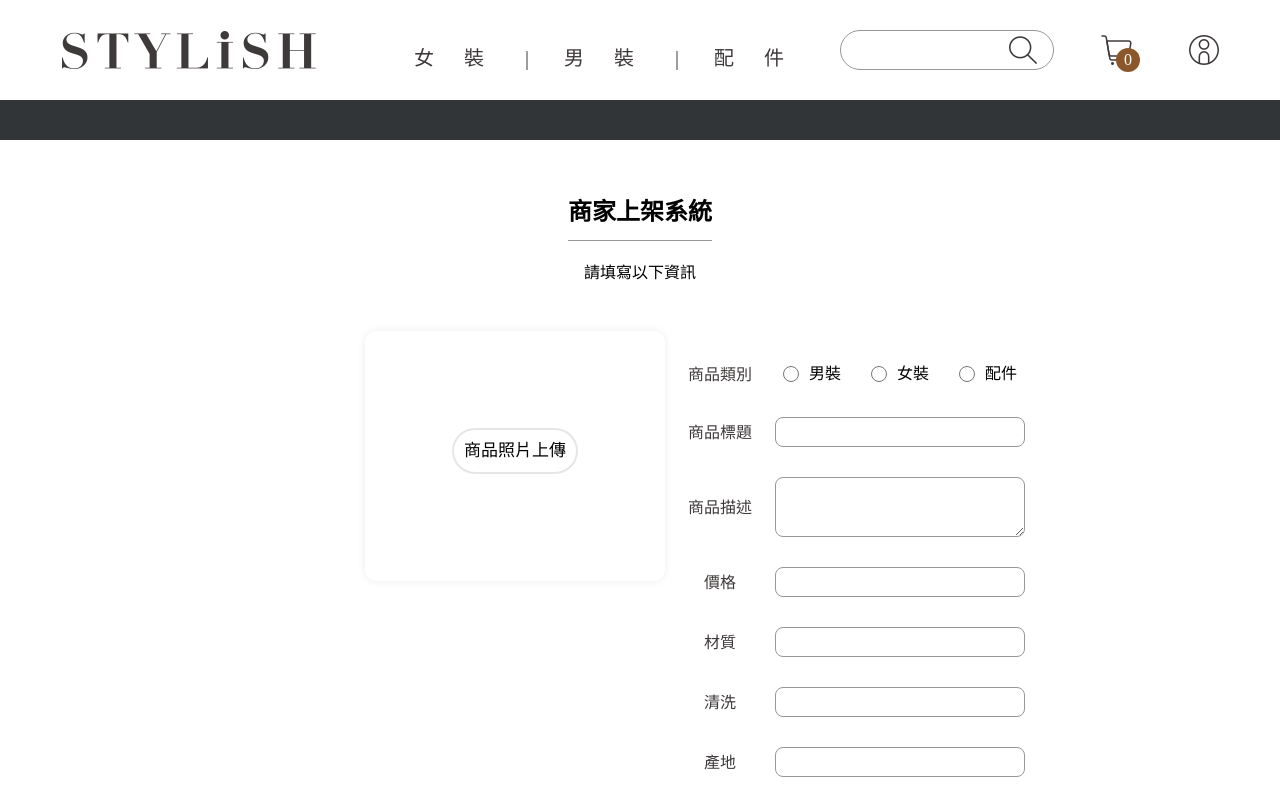
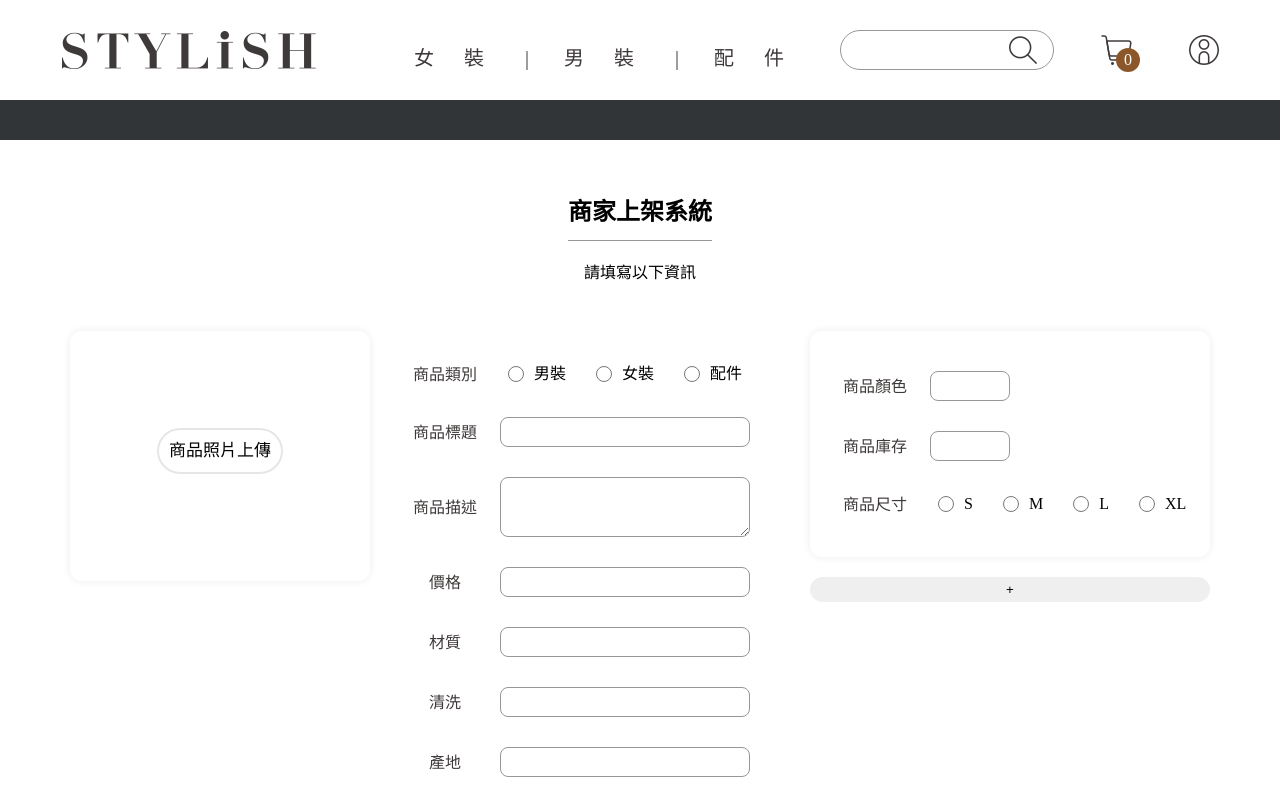
Before and after one commit to Orcus2021/Co-Work, a React (Create React App) app: page /user/upload in a window 1280 px wide. Shown: the top 800 px of the page. Built offline with nearby package versions, Linux system fonts and the light colour scheme; a web font is replaced by a local one.

Commit message:
Upload fetch API w/ DummyData

```diff
--- a/src/pages/User/Upload.js
+++ b/src/pages/User/Upload.js
@@ -9,18 +9,15 @@ const Wrapper = styled.div`
   align-items: center;
   text-align: center;
 `;
-
 const Title = styled.div`
   padding-bottom: 16px;
   border-bottom: 1px solid #979797;
   font-size: 24px;
   font-weight: bold;
 `;
-
 const Content = styled.div`
   margin-top: 24px;
 `;
-
 const BackButton = styled.button`
   background-color: #fff;
   border: solid 2px #e6e6e6;
@@ -42,10 +39,18 @@ const Form = styled.div`
 const FormLeft = styled.div`
   display: flex;
   width: 300px;
+  margin-right: 20px;
+`;
+const FormCenter = styled.div`
+  display: flex;
+  width: 400px;
+  margin-right: 20px;
 `;
 const FormRight = styled.div`
   display: flex;
-  width: 250px;
+  width: 400px;
+  display: flex;
+  flex-direction: column;
 `;
 
 const UploadCardStyled = styled.label`
@@ -105,22 +110,6 @@ const ClearBtn = styled.button`
   cursor: pointer;
 `;
 
-// const DragBox = styled.div`
-//   width: 250px;
-//   height: 100px;
-//   position: relative;
-//   text-align: center;
-//   font-weight: bold;
-//   line-height: 95px;
-//   color: black;
-//   border: 2px dashed #ccc;
-//   display: inline-block;
-//   transition: transform 0.3s;
-// `;
-// const Preview = styled.div`
-//   text-align: center;
-// `;
-
 const FormFieldSet = styled.fieldset`
   margin-bottom: 50px;
 `;
@@ -129,6 +118,7 @@ const FormGroup = styled.div`
   align-items: center;
   flex-wrap: wrap;
   margin-top: 30px;
+  margin-bottom: 30px;
   width: 400px;
   @media screen and (max-width: 1279px) {
     line-height: 17px;
@@ -194,6 +184,16 @@ const FormCheckLabel = styled.label`
     font-size: 14px;
   }
 `;
+const FormNumber = styled.input`
+  width: 80px;
+  height: 30px;
+  border-radius: 8px;
+  border: solid 1px #979797;
+  @media screen and (max-width: 1279px) {
+    margin-top: 10px;
+    width: 100%;
+  }
+`;
 
 const uploadFormGroups = [
   {
@@ -222,8 +222,7 @@ const uploadFormGroups = [
   { label: "產地", key: "place" },
   { label: "產品故事", key: "story", textarea: true },
 ];
-
-const inputCheck = (label, key, textarea, options) => {
+const uploadFormInputCheck = (label, key, textarea, options) => {
   if (options) {
     return options.map((option) => (
       <FormCheck key={option.value}>
@@ -238,15 +237,91 @@ const inputCheck = (label, key, textarea, options) => {
   }
 };
 
+const VariantsCardStyled = styled.label`
+  background-color: #fff;
+  padding: 10px;
+  border-radius: 12px;
+  box-shadow: 0 0 8px 0 rgba(0, 0, 0, 0.08);
+`;
+
+const variantsFormGroups = [
+  {
+    label: "商品顏色",
+    key: "color",
+  },
+  { label: "商品庫存", key: "stock" },
+  {
+    label: "商品尺寸",
+    key: "size",
+    options: [
+      {
+        label: "S",
+        value: "S",
+      },
+      {
+        label: "M",
+        value: "M",
+      },
+      {
+        label: "L",
+        value: "L",
+      },
+      {
+        label: "XL",
+        value: "XL",
+      },
+    ],
+  },
+];
+const variantsFormInputCheck = (label, key, options) => {
+  if (options) {
+    return options.map((option) => (
+      <FormCheck key={option.value}>
+        <FormCheckInput type="radio" />
+        <FormCheckLabel>{option.label}</FormCheckLabel>
+      </FormCheck>
+    ));
+  } else {
+    return <FormNumber />;
+  }
+};
+
+const AddBtn = styled.button`
+  border: 0px;
+  border-radius: 30px;
+  padding: 5px;
+  cursor: pointer;
+  margin-top: 20px;
+`;
+
 function Upload() {
   const navigate = useNavigate();
-  // const imgUpload = useRef();
-  // const dragNdrop = (event) => {
-  //   const filename = URL.createObjectURL(event.target.files[0]);
-  //   const imgInsert = <img src={filename} />;
-  //   imgUpload.setAttribute("src", filename);
-  // };
   const [fileSrc, setFileSrc] = useState(null);
+  const [addVariant, setAddVariant] = useState([1]);
+  const [createProductList, setCreateProductList] = useState({
+    category: "men",
+    title: "string",
+    description: "高抗寒素材選用，保暖也時尚有型",
+    price: "600",
+    texture: "棉、聚脂纖維",
+    wash: "手洗，溫水",
+    place: "中國",
+    note: "實品顏色以單品照為主",
+    story: "休閒與我們的時尚街頭服飾品牌毫不費力地融為一體",
+    main_image:
+      "https://d1lbsv9yxow2js.cloudfront.net/uploads/1657851795868.jpg",
+    other_images: [
+      "https://d1lbsv9yxow2js.cloudfront.net/uploads/1657851796227.jpg, https://d1lbsv9yxow2js.cloudfront.net/uploads/1657851796227.jpg",
+    ],
+    variants: [
+      {
+        color: "FFFFFF",
+        size: "S",
+        stock: "10",
+      },
+    ],
+  });
+
   const handleUploadFile = (e) => {
     if (!e.target.files[0]) return;
     var reader = new FileReader();
@@ -260,6 +335,57 @@ function Upload() {
     e.preventDefault();
     setFileSrc(null);
   };
+  const clickToAddVariant = (e) => {
+    e.preventDefault();
+    let tempArr = [...addVariant];
+    tempArr.push(1);
+    setAddVariant(tempArr);
+  };
+
+  const clickToCreateProduct = () => {
+    const data = {
+      product_id: "1231",
+      category: "men",
+      title: "string",
+      description: "高抗寒素材選用，保暖也時尚有型",
+      price: "600",
+      texture: "棉、聚脂纖維",
+      wash: "手洗，溫水",
+      place: "中國",
+      note: "實品顏色以單品照為主",
+      story: "休閒與我們的時尚街頭服飾品牌毫不費力地融為一體",
+      main_image:
+        "https://d1lbsv9yxow2js.cloudfront.net/uploads/1657851795868.jpg",
+      other_images: [
+        "https://d1lbsv9yxow2js.cloudfront.net/uploads/1657851796227.jpg, https://d1lbsv9yxow2js.cloudfront.net/uploads/1657851796227.jpg",
+      ],
+      variants: [
+        {
+          color: "FFFFFF",
+          size: "S",
+          stock: "10",
+        },
+      ],
+    };
+    createProduct(data);
+  };
+  async function createProduct(data) {
+    const response = await fetch(
+      `https://kelvin-wu.site/api/1.0/admin/product`,
+      {
+        body: JSON.stringify(data),
+        headers: new Headers({
+          "Content-Type": "form-data",
+        }),
+        method: "POST",
+      }
+    );
+    console.log(response);
+    if (response.ok) {
+      return await response.json();
+    }
+    throw new Error("error message");
+  }
 
   return (
     <Wrapper>
@@ -281,32 +407,35 @@ function Upload() {
               )}
               <UploadCardInput onChange={handleUploadFile} />
             </UploadCardStyled>
-            {/* <DragBox>Drag and Drop Image here</DragBox>
-            <input
-              type="file"
-              onChange={dragNdrop}
-              // ondragover={drag()}
-              // ondrop={drop()}
-              // id="uploadFile"
-            ></input>
-            <Preview
-              ref={imgUpload}
-              // id
-            /> */}
           </FormLeft>
-          <FormRight>
+          <FormCenter>
             <FormFieldSet>
               {uploadFormGroups.map(({ label, key, textarea, options }) => (
                 <FormGroup key={key}>
                   <FormLabel>{label}</FormLabel>
-                  {inputCheck(label, key, textarea, options)}
+                  {uploadFormInputCheck(label, key, textarea, options)}
                 </FormGroup>
               ))}
             </FormFieldSet>
+          </FormCenter>
+          <FormRight>
+            <VariantsCardStyled>
+              {addVariant.map((variant, index) => {
+                {
+                  return variantsFormGroups.map(({ label, key, options }) => (
+                    <FormGroup key={key}>
+                      <FormLabel>{label}</FormLabel>
+                      {variantsFormInputCheck(label, key, options)}
+                    </FormGroup>
+                  ));
+                }
+              })}
+            </VariantsCardStyled>
+            <AddBtn onClick={clickToAddVariant}>+</AddBtn>
           </FormRight>
         </Form>
       </form>
-      <BackButton onClick={() => navigate("/")}>返回首頁</BackButton>
+      <BackButton onClick={clickToCreateProduct}>新增商品</BackButton>
     </Wrapper>
   );
 }
```
